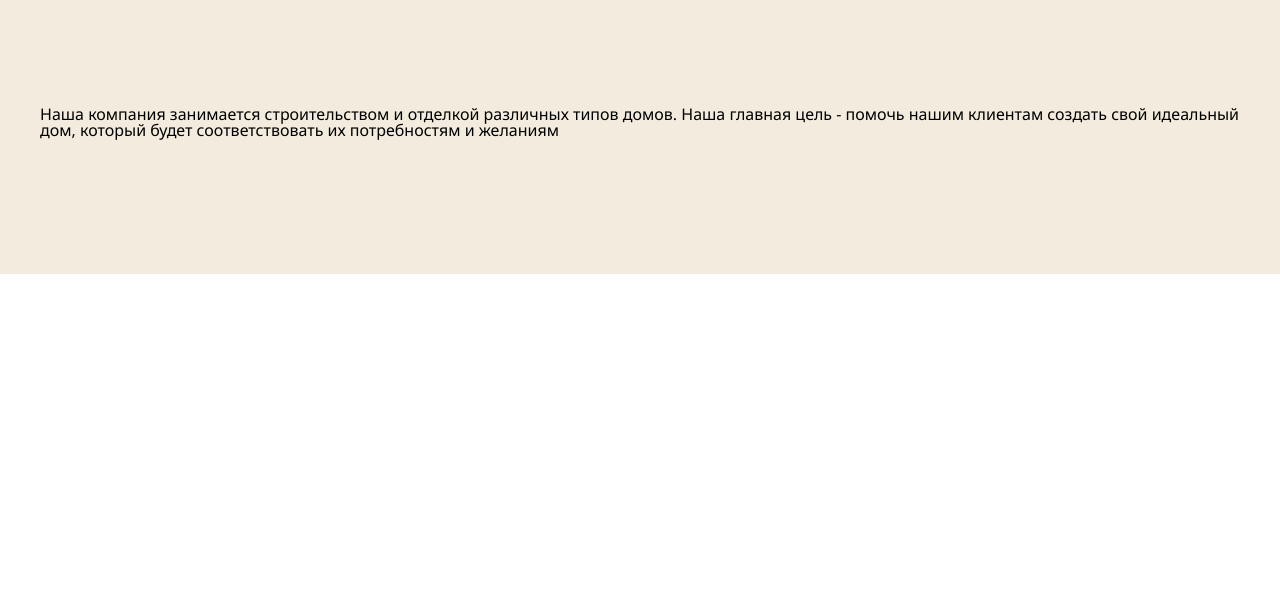
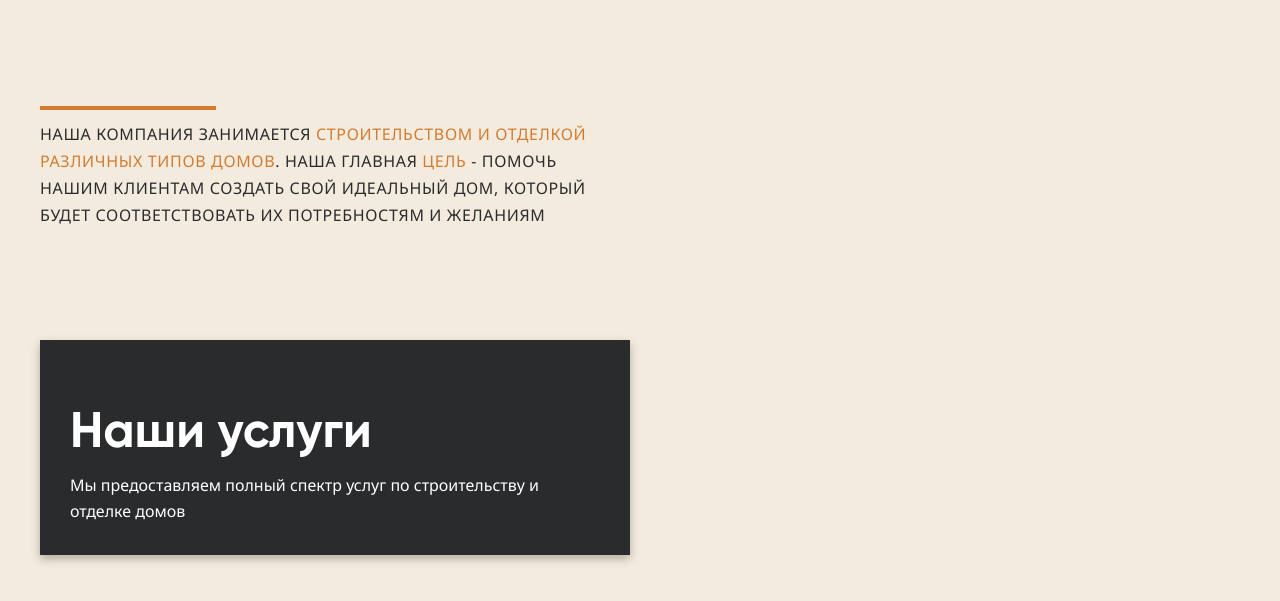
Before and after one commit to Hillel1408/country-houses, a website: page #src/index.html in a window 1280 px wide. Shown: the part 1080-1681 px from the top of the page. Before the commit the page ends 1354 px from the top, so only its background shows below. Drawn offline with nearby package versions, Linux system fonts and the light colour scheme; files that its build step writes are made by us from their sources; files whose address does not match are found by name; a web font is replaced by a local one.

Commit message:
Загородные дома

```diff
--- a/#src/html/services.html
+++ b/#src/html/services.html
@@ -7,5 +7,14 @@
             идеальный дом, который будет соответствовать их потребностям и
             желаниям
         </div>
+        <div class="services__grid">
+            <div>
+                <h2 class="services__grid-title">Наши услуги</h2>
+                <p class="services__grid-text">
+                    Мы предоставляем полный спектр услуг по строительству и
+                    отделке домов
+                </p>
+            </div>
+        </div>
     </div>
 </section>
--- a/#src/scss/fonts.scss
+++ b/#src/scss/fonts.scss
@@ -1,4 +1,12 @@
 @import url('https://fonts.googleapis.com/css2?family=Noto+Sans:wght@400;700&display=swap');
+
+@font-face {
+    font-family: 'Gilroy-Bold';
+    font-display: swap;
+    src: url('../fonts/Gilroy-Bold.woff') format('woff');
+    font-weight: 700;
+    font-style: normal;
+}
 
 @font-face {
     font-family: 'icomoon';
--- a/#src/scss/sections/services.scss
+++ b/#src/scss/sections/services.scss
@@ -1,4 +1,47 @@
 .services {
     padding: 108px 0 136px 0;
     background: #f3ecde;
+    &__text {
+        max-width: 589px;
+        font-size: 16px;
+        line-height: 27 / 16 * 100%;
+        letter-spacing: 0.04em;
+        text-transform: uppercase;
+        color: #292b2d;
+        margin-bottom: 111px;
+        span {
+            color: rgba(210, 123, 50, 1);
+        }
+        &:before {
+            content: '';
+            display: block;
+            width: 176px;
+            height: 4px;
+            background-color: #d27b32;
+            margin-bottom: 11px;
+        }
+    }
+    &__grid {
+        display: grid;
+        grid-template-columns: 1fr 1fr;
+        gap: 20px;
+        & > div:first-child {
+            padding: 70px 30px 30px 30px;
+            background: #292b2d;
+            box-shadow: 0px 4px 9px rgba(0, 0, 0, 0.28);
+        }
+        &-title {
+            font-family: 'Gilroy-Bold', sans-serif;
+            font-weight: 700;
+            font-size: 50px;
+            line-height: 46 / 50 * 100%;
+            color: white;
+            margin-bottom: 16px;
+        }
+        &-text {
+            color: white;
+            font-size: 16px;
+            line-height: 27 / 16 * 100%;
+        }
+    }
 }
```
Also changed, not shown: #src/fonts/Gilroy-Bold.woff (added).
